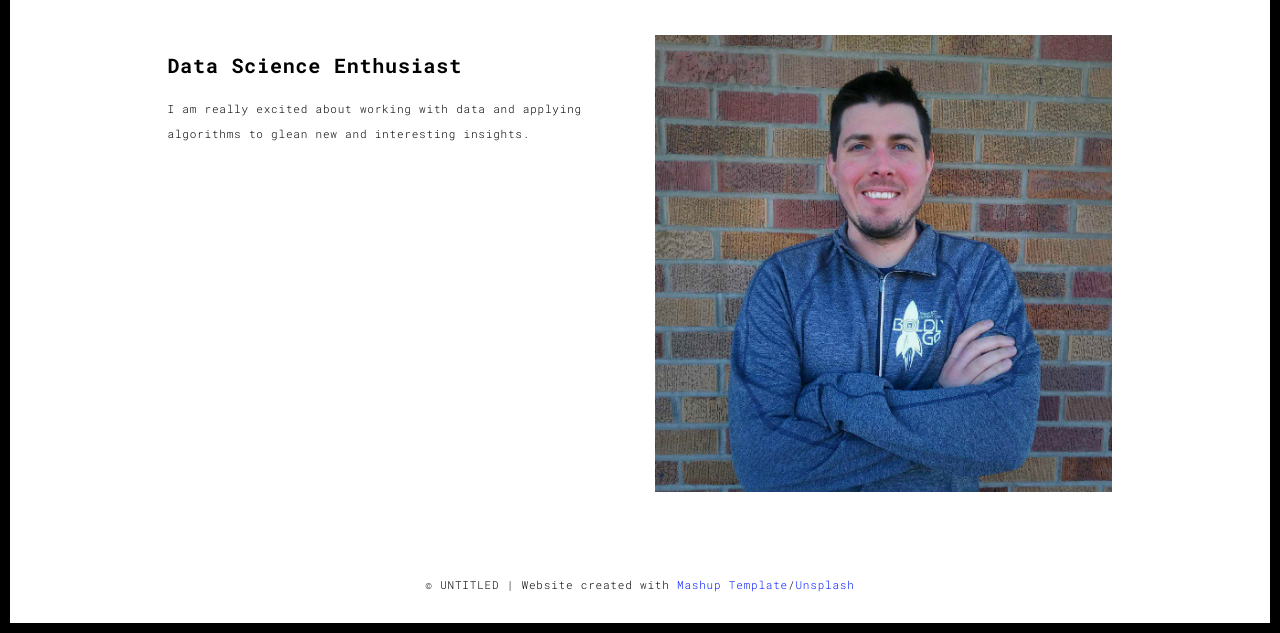
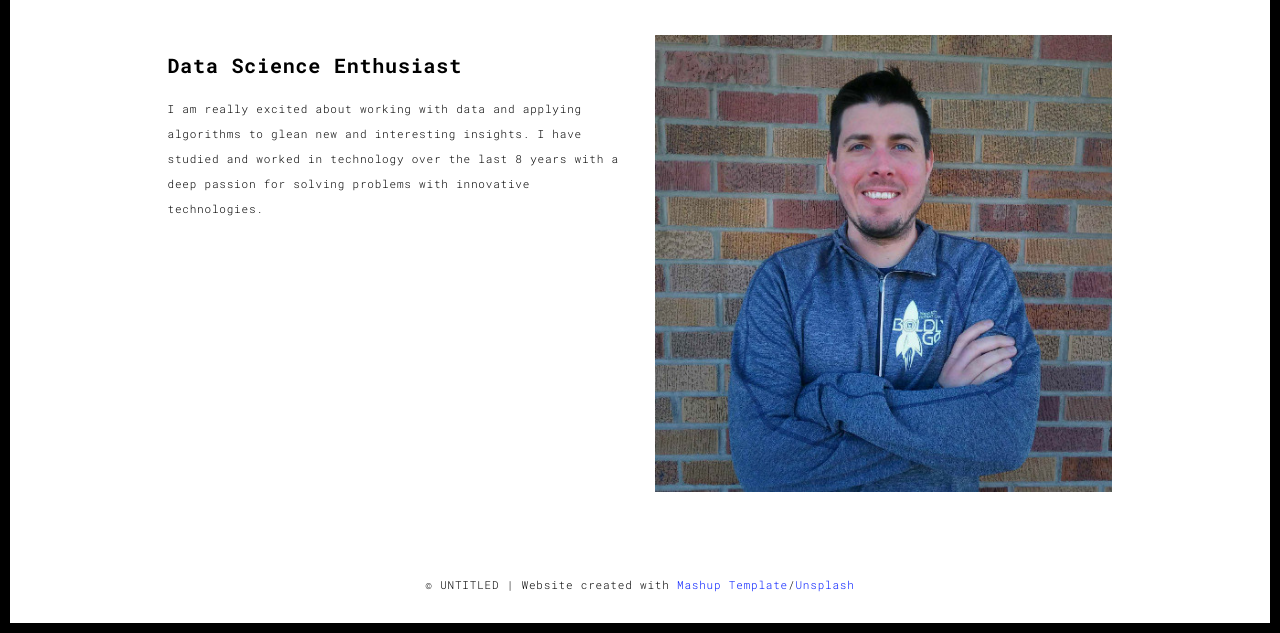
Before and after one commit to dmonies/portfoliowebsite, a plain HTML site: page about.html in a window 1280 px wide. Shown: the part 167-800 px from the top of the page. Drawn offline with Linux system fonts and the light colour scheme.

Commit message:
Update about.html

```diff
--- a/about.html
+++ b/about.html
@@ -61,7 +61,7 @@
               <div class="row">
                 <div class="col-xs-12 col-md-6">
                   <h3>Data Science Enthusiast</h3>
-                  <p>I am really excited about working with data and applying algorithms to glean new and interesting insights.</p>
+                  <p>I am really excited about working with data and applying algorithms to glean new and interesting insights.  I have studied and worked in technology over the last 8 years with a deep passion for solving problems with innovative technologies.  </p>
 
                 </div>
                 <div class="col-xs-12 col-md-6">
```
